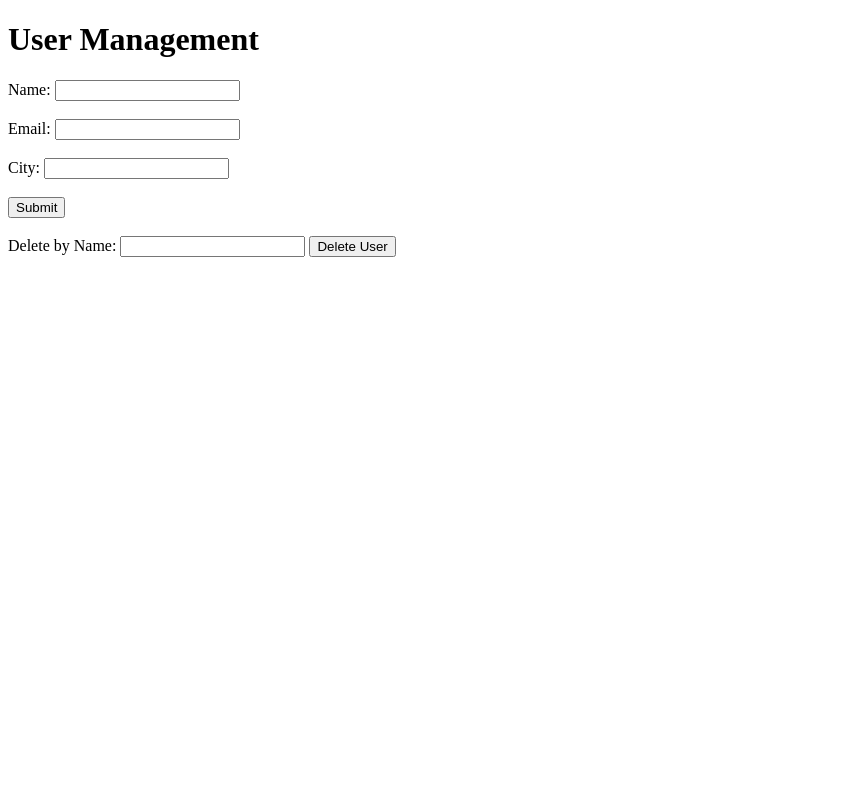
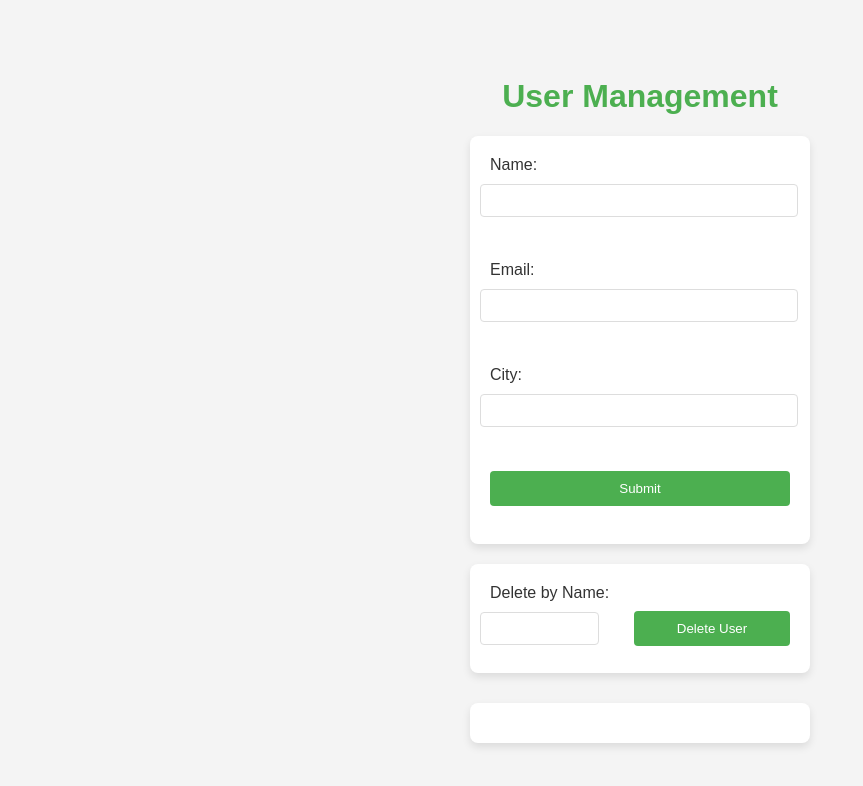
Before and after one commit to 9510594131/Todo-List, a website: page index.html in a window 1280 px wide. Shown: the whole page, without its empty margins (0-863 px from the left). Drawn offline with Linux system fonts and the light colour scheme.

Commit message:
Update index.html

```diff
--- a/index.html
+++ b/index.html
@@ -4,8 +4,102 @@
     <meta charset="UTF-8">
     <meta name="viewport" content="width=device-width, initial-scale=1.0">
     <title>User Management</title>
+    <style>
+        body {
+            font-family: Arial, sans-serif;
+            background-color: #f4f4f4;
+            margin: 0;
+            padding: 0;
+            display: flex;
+            justify-content: center;
+            align-items: center;
+            height: 100vh;
+            color: #333;
+        }
+
+        h1 {
+            color: #4CAF50;
+            text-align: center;
+        }
+
+        #userForm, .delete-section {
+            background-color: white;
+            padding: 20px;
+            border-radius: 8px;
+            box-shadow: 0 4px 8px rgba(0, 0, 0, 0.1);
+            width: 300px;
+            margin: 10px 0;
+        }
+
+        label {
+            font-size: 16px;
+            display: block;
+            margin-bottom: 8px;
+        }
+
+        input[type="text"], input[type="email"] {
+            width: 100%;
+            padding: 8px;
+            margin: 10px 0px 0px -10px;
+            border: 1px solid #ddd;
+            border-radius: 4px;
+        }
+
+        button {
+            background-color: #4CAF50;
+            color: white;
+            padding: 10px 15px;
+            border: none;
+            border-radius: 4px;
+            cursor: pointer;
+            width: 100%;
+        }
+
+        button:hover {
+            background-color: #45a049;
+        }
+
+        .delete-section {
+            display: flex;
+            justify-content: space-between;
+            align-items: center;
+            width: 300px;
+            margin-top: 20px;
+        }
+
+        .delete-section input {
+            width: 70%;
+        }
+
+        #del{
+            margin-top: 20px;
+        }
+
+        #userData {
+            margin-top: 30px;
+            padding: 20px;
+            background-color: white;
+            border-radius: 8px;
+            box-shadow: 0 4px 8px rgba(0, 0, 0, 0.1);
+            width: 300px;
+        }
+
+        #userData h3 {
+            margin-bottom: 15px;
+        }
+
+        #userData p {
+            font-size: 14px;
+            line-height: 1.5;
+        }
+
+        #userData strong {
+            color: #4CAF50;
+        }
+    </style>
 </head>
 <body>
+    <div>
         <h1>User Management</h1>
 
         <form id="userForm">
@@ -15,10 +109,13 @@
             <button type="submit">Submit</button><br><br>
         </form>
 
+        <div class="delete-section">
             <label>Delete by Name: <input type="text" class="deleteName"></label>
-    <button class="deleteButton">Delete User</button>
+            <button class="deleteButton" id="del">Delete User</button>
+        </div>
 
-    <div id="userData" style="margin-top: 20px;"></div>
+        <div id="userData"></div>
+    </div>
 
     <script>
         var myName = document.querySelector(".userName");
```
Lines whose indentation alone changed are shown as unchanged.
